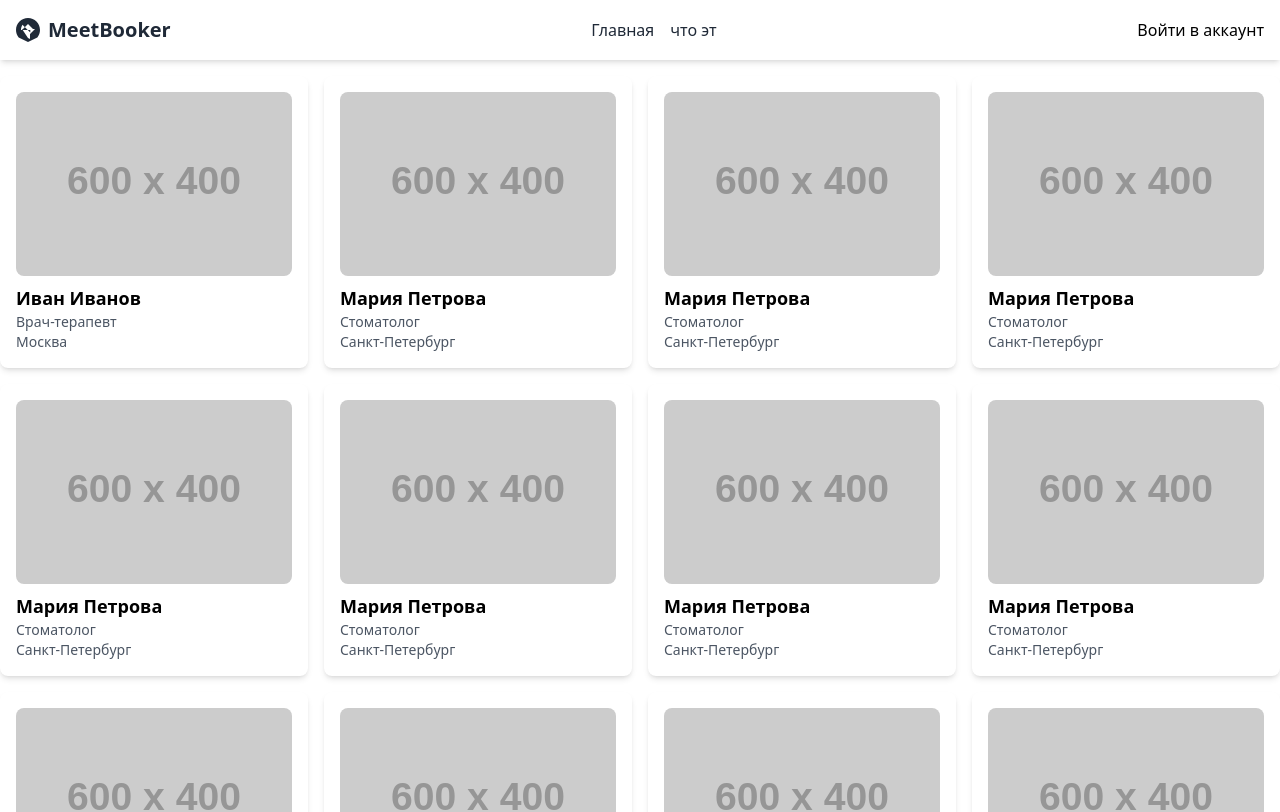
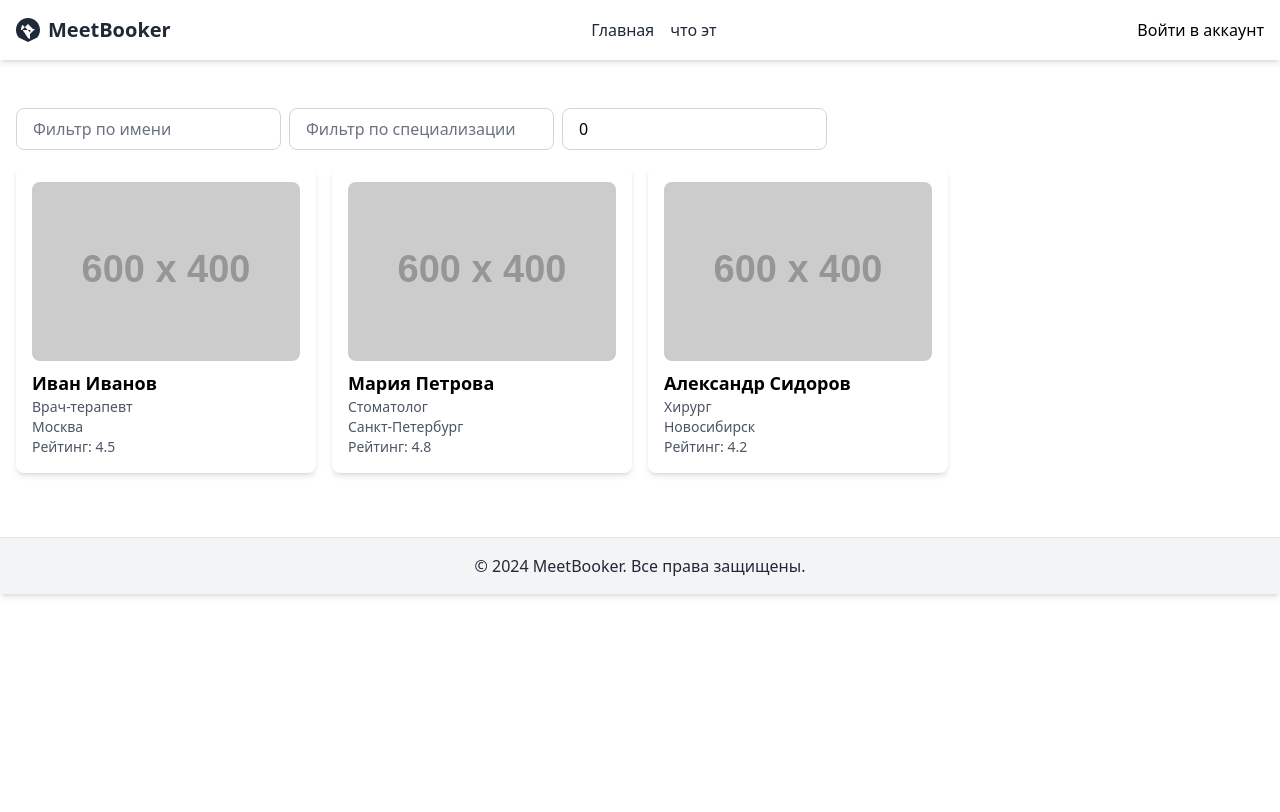
Before and after one commit to k1rill-dev/MeetBooker, a React (Create React App) app in the folder frontend/: page /specialists in a window 1280 px wide. Shown: the top 812 px of the page. Built offline with nearby package versions, Linux system fonts and the light colour scheme.

Commit message:
add simple filters

```diff
--- a/frontend/src/components/Pages/Specialists.jsx
+++ b/frontend/src/components/Pages/Specialists.jsx
@@ -1,95 +1,85 @@
-import React from 'react';
+import React, {useState} from 'react';
 
 const specialists = [
     {
         name: 'Иван Иванов',
         specialization: 'Врач-терапевт',
         location: 'Москва',
+        rating: 4.5,
+        photo: 'ivan.jpg',
         // Другие свойства специалиста
     },
     {
         name: 'Мария Петрова',
         specialization: 'Стоматолог',
         location: 'Санкт-Петербург',
-        // Другие свойства специалиста
-    }, {
-        name: 'Мария Петрова',
-        specialization: 'Стоматолог',
-        location: 'Санкт-Петербург',
-        // Другие свойства специалиста
-    }, {
-        name: 'Мария Петрова',
-        specialization: 'Стоматолог',
-        location: 'Санкт-Петербург',
-        // Другие свойства специалиста
-    }, {
-        name: 'Мария Петрова',
-        specialization: 'Стоматолог',
-        location: 'Санкт-Петербург',
-        // Другие свойства специалиста
-    }, {
-        name: 'Мария Петрова',
-        specialization: 'Стоматолог',
-        location: 'Санкт-Петербург',
-        // Другие свойства специалиста
-    }, {
-        name: 'Мария Петрова',
-        specialization: 'Стоматолог',
-        location: 'Санкт-Петербург',
-        // Другие свойства специалиста
-    }, {
-        name: 'Мария Петрова',
-        specialization: 'Стоматолог',
-        location: 'Санкт-Петербург',
-        // Другие свойства специалиста
-    }, {
-        name: 'Мария Петрова',
-        specialization: 'Стоматолог',
-        location: 'Санкт-Петербург',
-        // Другие свойства специалиста
-    }, {
-        name: 'Мария Петрова',
-        specialization: 'Стоматолог',
-        location: 'Санкт-Петербург',
-        // Другие свойства специалиста
-    }, {
-        name: 'Мария Петрова',
-        specialization: 'Стоматолог',
-        location: 'Санкт-Петербург',
-        // Другие свойства специалиста
-    }, {
-        name: 'Мария Петрова',
-        specialization: 'Стоматолог',
-        location: 'Санкт-Петербург',
-        // Другие свойства специалиста
-    }, {
-        name: 'Мария Петрова',
-        specialization: 'Стоматолог',
-        location: 'Санкт-Петербург',
-        // Другие свойства специалиста
-    }, {
-        name: 'Мария Петрова',
-        specialization: 'Стоматолог',
-        location: 'Санкт-Петербург',
-        // Другие свойства специалиста
-    }, {
-        name: 'Мария Петрова',
-        specialization: 'Стоматолог',
-        location: 'Санкт-Петербург',
-        // Другие свойства специалиста
-    }, {
-        name: 'Мария Петрова',
-        specialization: 'Стоматолог',
-        location: 'Санкт-Петербург',
+        rating: 4.8,
+        photo: 'maria.jpg',
         // Другие свойства специалиста
     },
-    // Другие специалисты
+    {
+        name: 'Александр Сидоров',
+        specialization: 'Хирург',
+        location: 'Новосибирск',
+        rating: 4.2,
+        photo: 'alexander.jpg',
+    },
 ];
 
+
 const Specialists = () => {
+    const [filters, setFilters] = useState({
+        name: '',
+        specialization: '',
+        minRating: 0
+    });
+
+    const handleChange = (e) => {
+        const {name, value} = e.target;
+        setFilters({
+            ...filters,
+            [name]: name === 'minRating' ? parseFloat(value.replace(/[^\d.]/g, '')) : value
+        });
+    };
+
+    const filteredSpecialists = specialists.filter(specialist => {
         return (
+            specialist.name.toLowerCase().includes(filters.name.toLowerCase()) &&
+            specialist.specialization.toLowerCase().includes(filters.specialization.toLowerCase()) &&
+            specialist.rating >= filters.minRating
+        );
+    });
+
+    return (
+        <div className="container mx-auto px-4 py-8">
+            <div className="mb-4">
+                <input
+                    type="text"
+                    placeholder="Фильтр по имени"
+                    className="border border-gray-300 rounded-lg px-4 py-2 mr-2"
+                    name="name"
+                    value={filters.name}
+                    onChange={handleChange}
+                />
+                <input
+                    type="text"
+                    placeholder="Фильтр по специализации"
+                    className="border border-gray-300 rounded-lg px-4 py-2 mr-2"
+                    name="specialization"
+                    value={filters.specialization}
+                    onChange={handleChange}
+                />
+                <input
+                    type="text"
+                    placeholder="Минимальный рейтинг"
+                    className="border border-gray-300 rounded-lg px-4 py-2 mr-2"
+                    name="minRating"
+                    value={filters.minRating}
+                    onChange={handleChange}
+                />
+            </div>
             <div className="grid grid-cols-1 sm:grid-cols-2 md:grid-cols-3 lg:grid-cols-4 gap-4">
-            {specialists.map((specialist, index) => (
+                {filteredSpecialists.map((specialist, index) => (
                     <div key={index} className="bg-white rounded-lg shadow-md p-4">
                         <img
                             src="https://placehold.co/600x400"
@@ -99,9 +89,11 @@ const Specialists = () => {
                         <h2 className="text-lg font-semibold">{specialist.name}</h2>
                         <p className="text-sm text-gray-600">{specialist.specialization}</p>
                         <p className="text-sm text-gray-600">{specialist.location}</p>
+                        <p className="text-sm text-gray-600">Рейтинг: {specialist.rating}</p>
                         {/* Другие детали специалиста */}
                     </div>
                 ))}
+            </div>
         </div>
     );
 };
```
Lines whose indentation alone changed are shown as unchanged.
